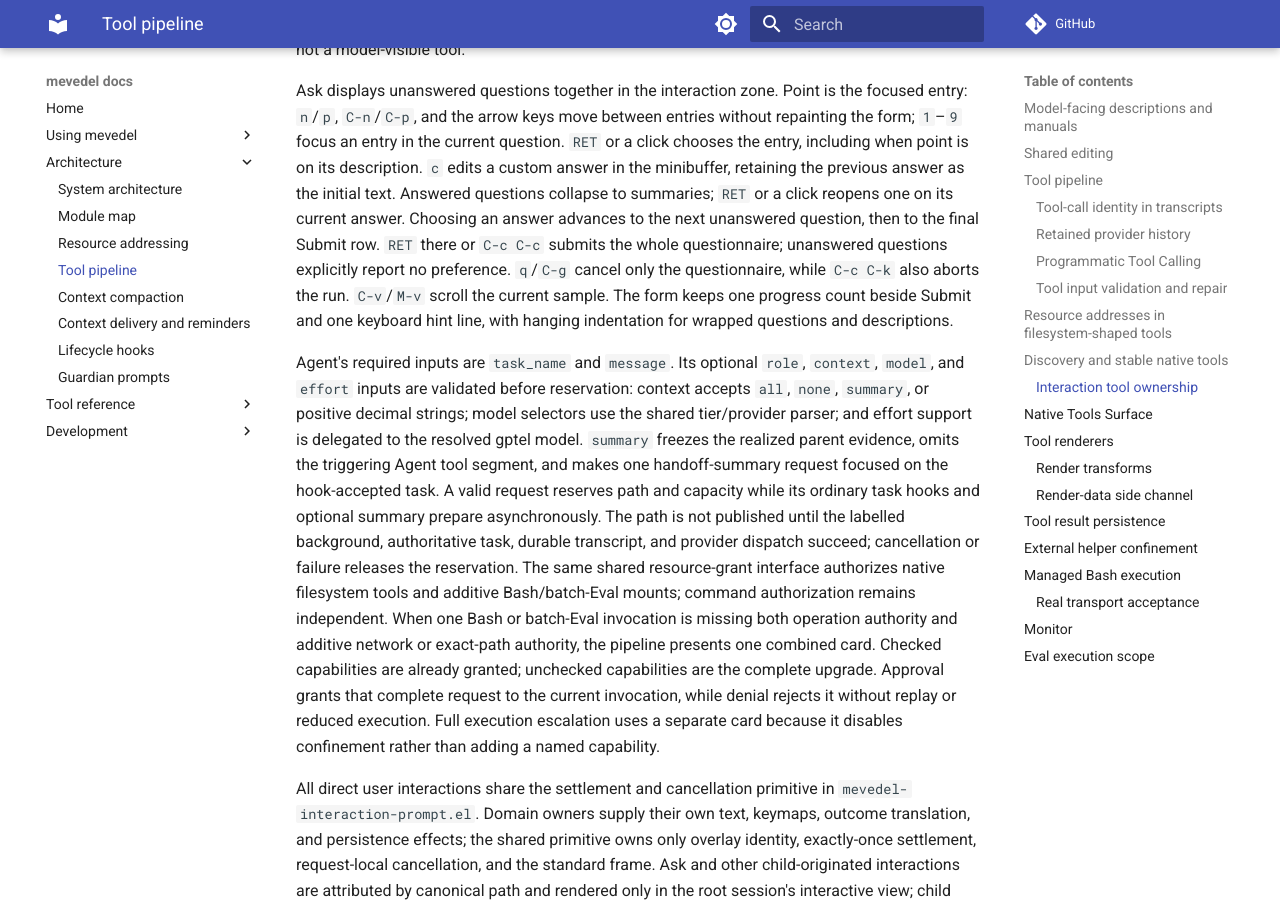
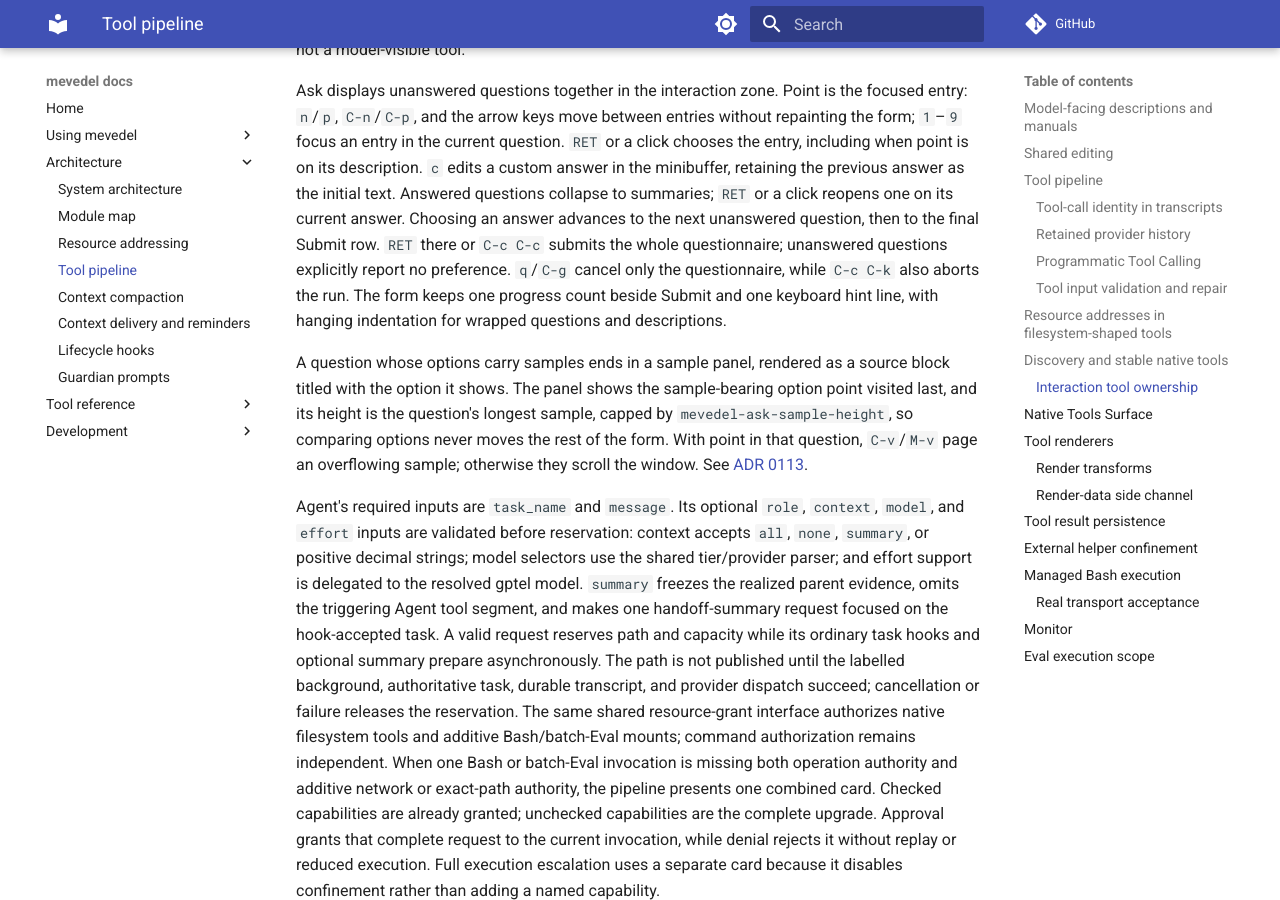
Before and after one commit to FrauH0lle/mevedel, an MkDocs documentation site: the page built from docs/tools.md, in a window 1280 px wide and 900 px high, scrolled down 16747 px. Built offline with MkDocs 1.6.1 and Material for MkDocs 9.7.7, drawn with Linux system fonts in a browser that asks for light colours; comment, search, counter and statistics services are not loaded.

Commit message:
docs(ask): Record the inline sample panel decision
ADR 0113 described parenting the sample child frame to the top-level
frame.  The frame is gone, so the record now explains the inline panel,
its fixed per-question height and sticky shown sample, and keeps the
frame decision and the reason it was replaced in its history.

* docs/adr/0113-show-ask-samples-inline.md: Rewrite; renamed from
0113-parent-ask-sample-frames-to-the-top-level-frame.md.
* docs/adr/README.md: Update the index entry.
* docs/tools.md: Describe the sample panel and C-v/M-v.
* prompts/tools/ask.md: Say where the user sees samples.

```diff
--- a/docs/tools.md
+++ b/docs/tools.md
@@ -756,9 +756,16 @@ reopens one on its current answer. Choosing an answer advances to the next
 unanswered question, then to the final Submit row. `RET` there or `C-c C-c`
 submits the whole questionnaire; unanswered questions explicitly report no
 preference. `q`/`C-g` cancel only the questionnaire, while `C-c C-k` also aborts
-the run. `C-v`/`M-v` scroll the current sample. The form keeps one progress
-count beside Submit and one keyboard hint line, with hanging indentation for
-wrapped questions and descriptions.
+the run. The form keeps one progress count beside Submit and one keyboard hint
+line, with hanging indentation for wrapped questions and descriptions.
+
+A question whose options carry samples ends in a sample panel, rendered as a
+source block titled with the option it shows. The panel shows the
+sample-bearing option point visited last, and its height is the question's
+longest sample, capped by `mevedel-ask-sample-height`, so comparing options
+never moves the rest of the form. With point in that question, `C-v`/`M-v` page
+an overflowing sample; otherwise they scroll the window. See
+[ADR 0113](adr/0113-show-ask-samples-inline.md).
 
 Agent's required inputs are `task_name` and `message`. Its optional `role`,
 `context`, `model`, and `effort` inputs are validated before reservation:
```
Also changed, not shown: docs/adr/0113-parent-ask-sample-frames-to-the-top-level-frame.md (deleted, +0 -43 lines), docs/adr/0113-show-ask-samples-inline.md (added, +65 -0 lines), docs/adr/README.md (+1 -1 lines), prompts/tools/ask.md (+1 -1 lines).
